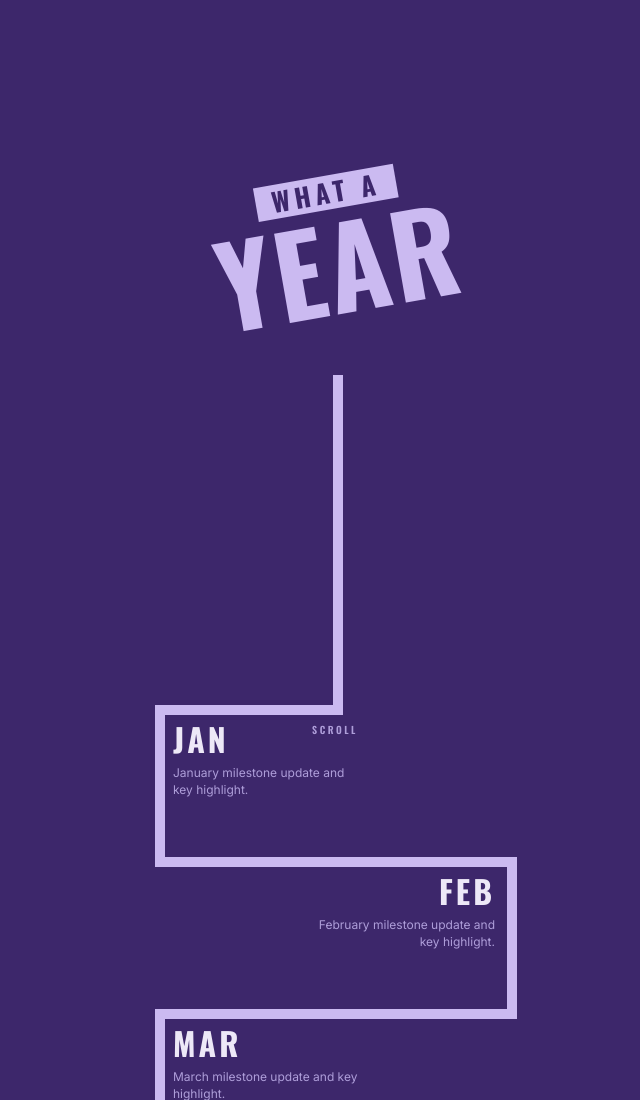
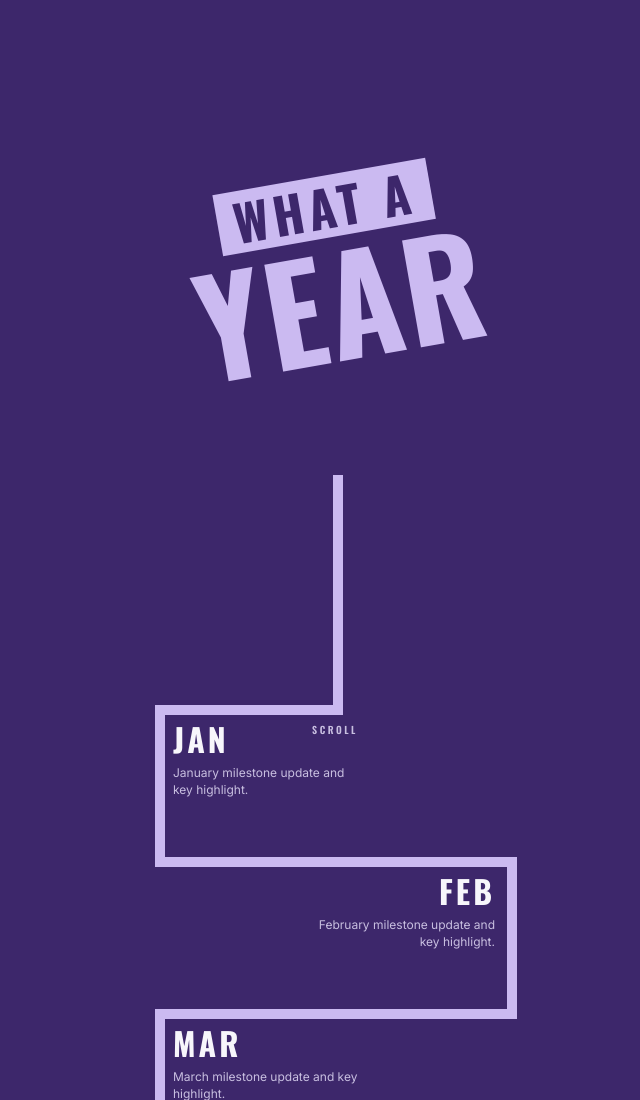
Before and after one commit to mayank-nexgi/timeline, a plain HTML site: page index.html in a window 1280 px wide. Shown: the top 1100 px of the page, without its empty margins (305-945 px from the left). Drawn offline with nearby package versions, Linux system fonts and the light colour scheme.

Commit message:
update some issues

```diff
--- a/index.html
+++ b/index.html
@@ -17,9 +17,8 @@
         <div class="hero-badge">WHAT A</div>
         <div class="hero-title">YEAR</div>
       </div>
-
       <!-- Hero center vertical drop + SCROLL label -->
-      <span class="seg v-seg" data-dir="d" data-size="330" style="top:375px; left:238px;"></span>
+      <span class="seg v-seg" data-dir="d" data-size="230" style="top:475px; left:238px; height: 30px;"></span>
       <div class="scroll-indicator" id="scrollIndicator">SCROLL</div>
 
       <!-- JAN (Left corner) -->
--- a/style.css
+++ b/style.css
@@ -1,8 +1,8 @@
 :root {
   --bg-purple: #3d276b;
   --line-color: #cbbaf1;
-  --text-main: #ede8f7;
-  --text-muted: #ae9ed9;
+  --text-main: #f7f6fb;
+  --text-muted: #c8bfe0;
   --stroke: 10px;
   --track-w: 480px;
 }
@@ -55,7 +55,7 @@ body {
   color: var(--bg-purple);
   font-family: "Oswald", sans-serif;
   font-weight: 700;
-  font-size: 26px;
+  font-size: 50px;
   letter-spacing: 5px;
   padding: 2px 16px;
   line-height: 1.15;
@@ -65,7 +65,7 @@ body {
 .hero-title {
   font-family: "Oswald", sans-serif;
   font-weight: 700;
-  font-size: 112px;
+  font-size: 134px;
   line-height: 0.9;
   letter-spacing: 3px;
   color: var(--line-color);
```
Also changed, not shown: index.js (line endings or trailing spaces).
